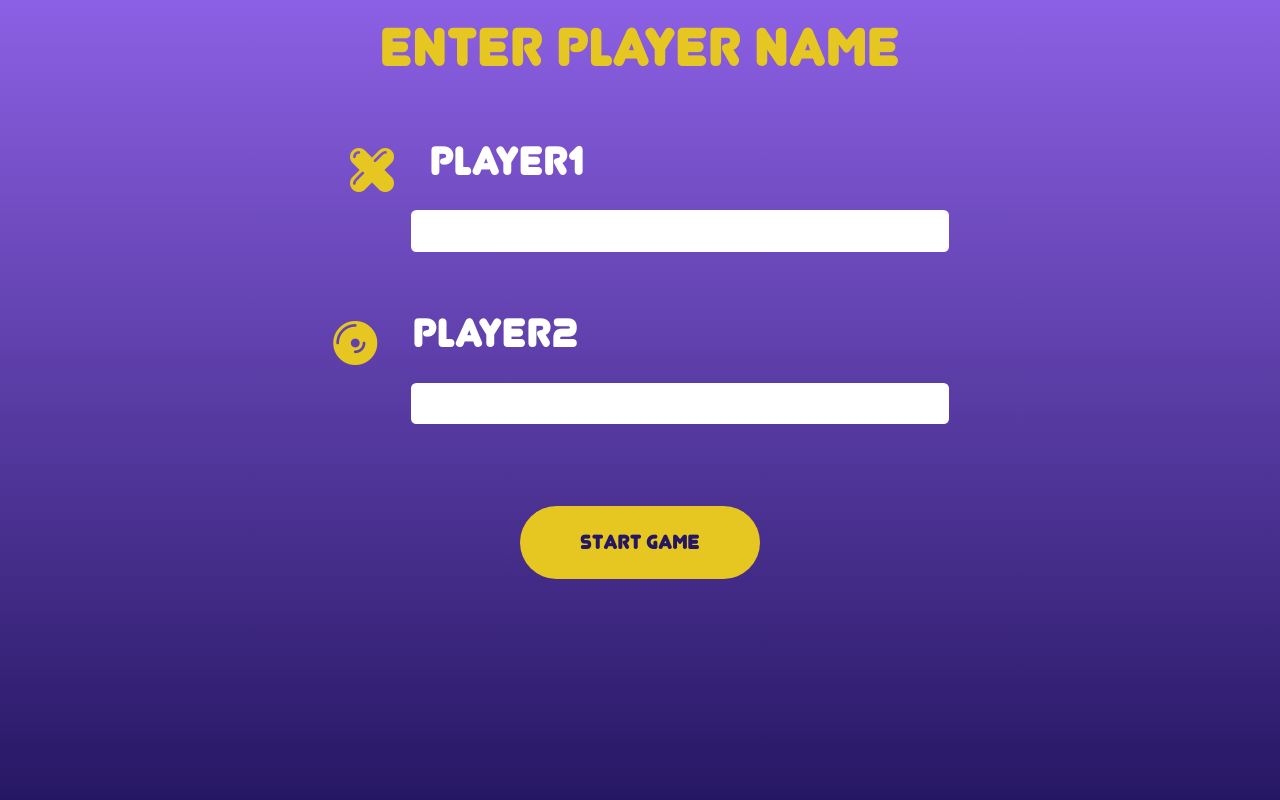
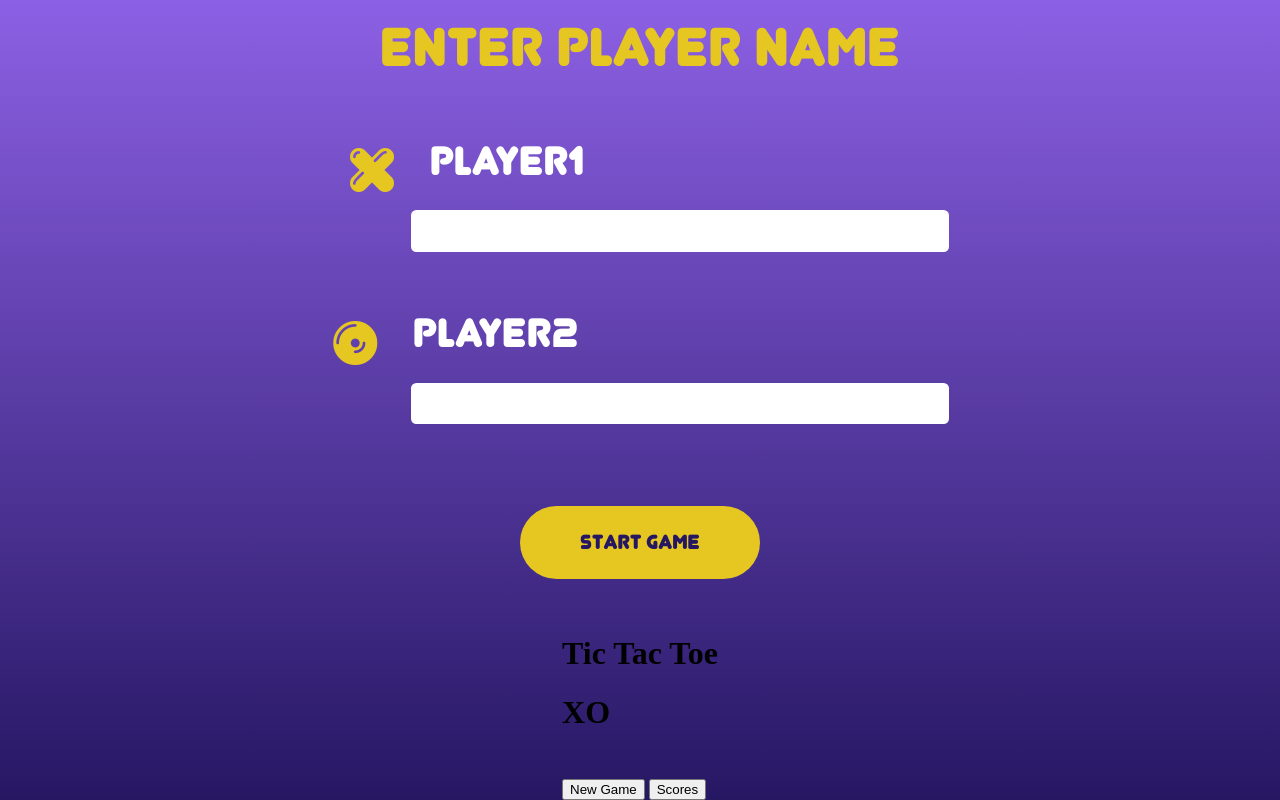
Before and after one commit to pour-moi/Tic-Tac-Toe, a plain HTML site: page index.html in a window 1280 px wide. Drawn offline with Linux system fonts and the light colour scheme.

Commit message:
starting new game page added

```diff
--- a/index.html
+++ b/index.html
@@ -73,6 +73,13 @@
       <br />
       <button class="start">Start Game</button>
     </div>
+    <!-- cover  -->
+    <div class="cover">
+      <h1 class="head">Tic Tac Toe</h1>
+      <h1 class="topic">XO</h1>
+      <button class="newGame">New Game</button>
+      <button class="scores">Scores</button>
+    </div>
     <script src="script.js"></script>
   </body>
 </html>
```
